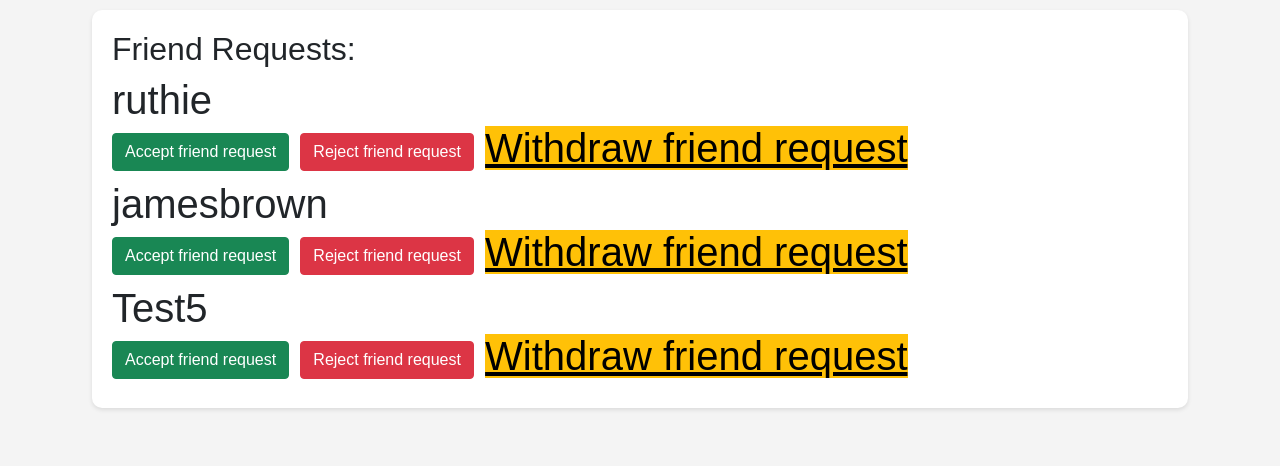
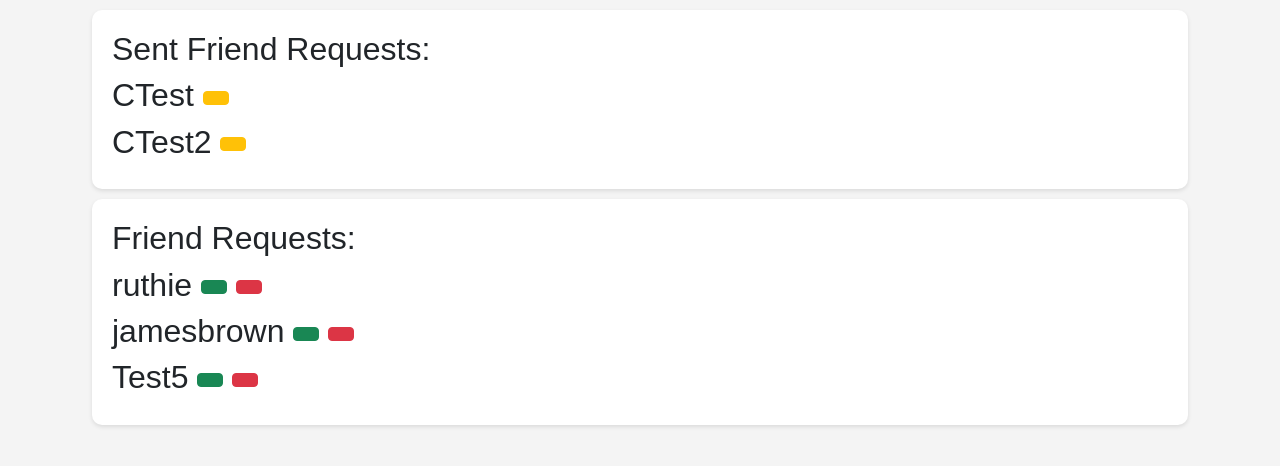
Before and after one commit to ZekePulido/IntroSE, a Django app: page /friend_requests/ in a window 1280 px wide. Shown: the part 59-525 px from the top of the page. Run offline with Django 4.2, Linux system fonts and the light colour scheme; a user stored in the database is signed in; data comes from the database, SQL or seed files in the repository; both versions use the stored data as it was after the commit; some libraries are stand-ins or nearby versions.

Commit message:
Made some changes for withdrawing and such

```diff
--- a/DawgSocial/Main/templates/Main/base.html
+++ b/DawgSocial/Main/templates/Main/base.html
@@ -32,8 +32,8 @@
                     </a>
                     <div class="dropdown-menu" aria-labelledby="profileDropdown">
                         <a class="dropdown-item" href="{% url 'profile' %}">My Profile</a>
+                        <a class="dropdown-item" href="{% url 'favorited_posts' %}">Favorites</a>
                         <a class="dropdown-item" href="{% url 'logout' %}">Logout</a>
-                        <a class="dropdown-item" href="{% url 'favorited_posts' %}">Favorites</a>
                     </div>
                 </li>
                 {% else %}
--- a/DawgSocial/Main/templates/Main/friend_requests.html
+++ b/DawgSocial/Main/templates/Main/friend_requests.html
@@ -13,24 +13,41 @@
 </head>
 <body>
 
-    <!-- Friend Requests Section -->
+    <!-- Sent Friend Requests Section -->
+    <div class="flex-item" id="sent-friend-requests-container">
+        <div class="friend-request-box">
+            <h2>Sent Friend Requests:</h2>
+            {% if friend_requests_sent %}
+                {% for sent_friend_request in friend_requests_sent %}
+                    {% if sent_friend_request.id is not None %}
+                        <h2>{{ sent_friend_request.to_user.username }}
+                            <a href="{% url 'withdraw_friend_request' sent_friend_request.id %}" class="btn btn-warning"><i class="fa-solid fa-user-clock"></i></a>
+                        </h2>
+                    {% endif %}
+                {% endfor %}
+            {% else %}
+                <p>No sent friend requests.</p>
+            {% endif %}
+        </div>
+    </div>
+
+    <!-- Received Friend Requests Section -->
     <div class="flex-item" id="friend-requests-container">
-        <h2>Friend Requests:</h2>
-        {% if friend_requests_received %}
+        <div class="friend-request-box">
+            <h2>Friend Requests:</h2>
+            {% if friend_requests_received %}
                 {% for friend_request in friend_requests_received %}
                     {% if friend_request.id is not None %}
-                    <h1>{{ friend_request.from_user.username }}
-                        <div class="button-container">
-                            <a href="{% url 'accept_friend_request' friend_request.id%}" class="btn btn-success">Accept friend request</a>
-                            <a href="{% url 'reject_friend_request' friend_request.id%}" class="btn btn-danger">Reject friend request</a>
-                            <a href="{% url 'withdraw_friend_request' friend_request.id%}"class="bth btn-warning">Withdraw friend request</a>
-                        </div>
-                    </h1>
+                        <h2>{{ friend_request.from_user.username }}
+                            <a href="{% url 'accept_friend_request' friend_request.id %}" class="btn btn-success"><i class="fa-solid fa-user-plus"></i></a>
+                            <a href="{% url 'reject_friend_request' friend_request.id %}" class="btn btn-danger"><i class="fa-solid fa-user-xmark"></i></a>
+                        </h2>
                     {% endif %}
                 {% endfor %}
             {% else %}
                 <p>No friend requests.</p>
             {% endif %}
+        </div>
     </div>
 
 </body>
--- a/DawgSocial/Main/templates/Main/user_profile.html
+++ b/DawgSocial/Main/templates/Main/user_profile.html
@@ -8,6 +8,7 @@
     <link rel="stylesheet" type="text/css" href="{% static 'profile.css' %}">
 </head>
 
+<style>
 .container {
     max-width: 1200px;
     margin: 20px auto;
--- a/DawgSocial/Main/views.py
+++ b/DawgSocial/Main/views.py
@@ -184,8 +184,7 @@ def remove_friend(request, friend_username):
     return redirect('user_profile', friend_username)
 
 @login_required
-def reject_friend_request(request, requestID, username):
-    friend = get_object_or_404(User, username=username)
+def reject_friend_request(request, requestID):
     friend_request = Friend_Request.objects.get(id=requestID)
     if friend_request.to_user == request.user:
         friend_request.delete()
@@ -193,12 +192,11 @@ def reject_friend_request(request, requestID, username):
     else:
         messages.error(request, 'Friend request not rejected')
 
-    return redirect('user_profile', friend)
+    return redirect('friend_request')
 
 
 @login_required
-def withdraw_friend_request(request, requestID, username):
-    friend = get_object_or_404(User, username=username)
+def withdraw_friend_request(request, requestID):
     friend_request = Friend_Request.objects.get(id=requestID)
     if friend_request.from_user == request.user:
         friend_request.delete()
@@ -206,7 +204,7 @@ def withdraw_friend_request(request, requestID, username):
     else:
         messages.error(request, 'Friend request not withdrawn')
 
-    return redirect('user_profile', friend)
+    return redirect('friend_request')
 
 
 @login_required
@@ -238,6 +236,7 @@ def friend_request(request):
             friend_request.delete()
 
     return render(request, 'Main/friend_requests.html', context)
+
 
 @login_required
 def user_profile(request, username, post_id=None):
```
Also changed, not shown: DawgSocial/db.sqlite3.
